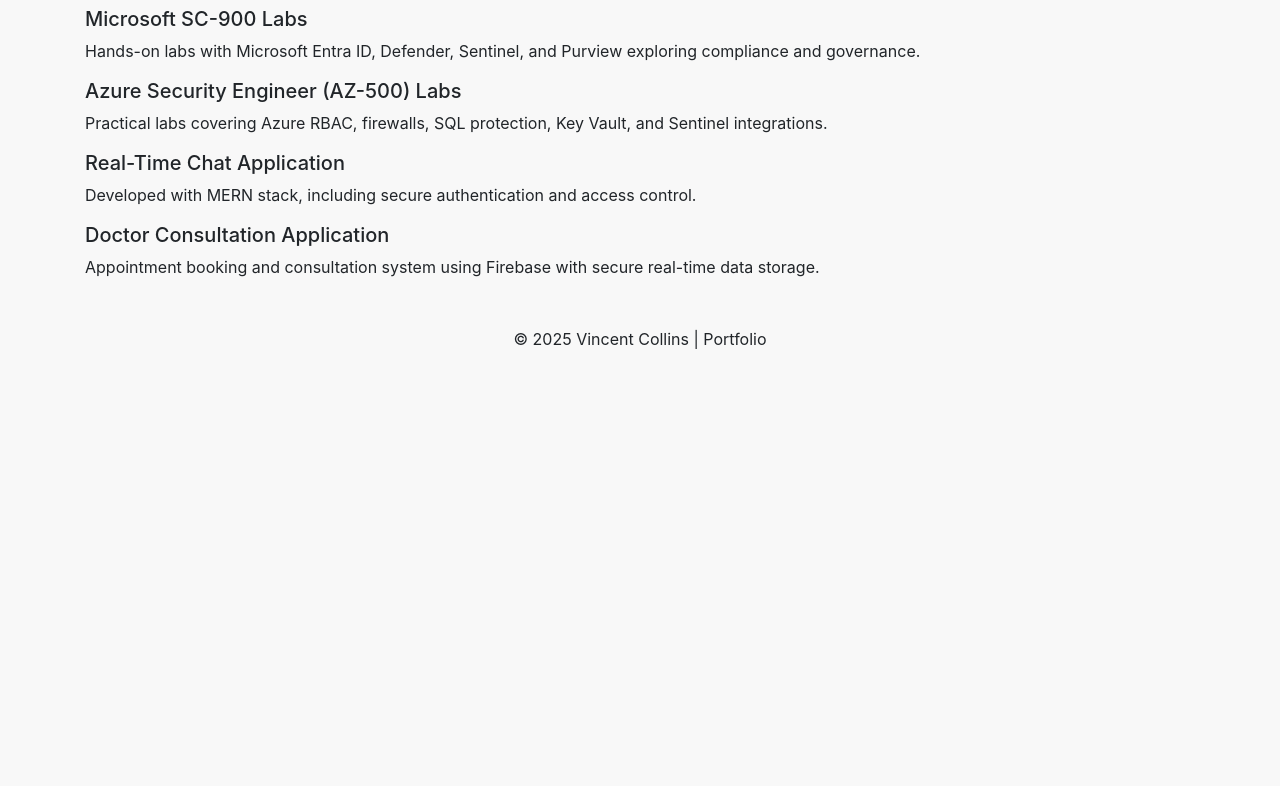
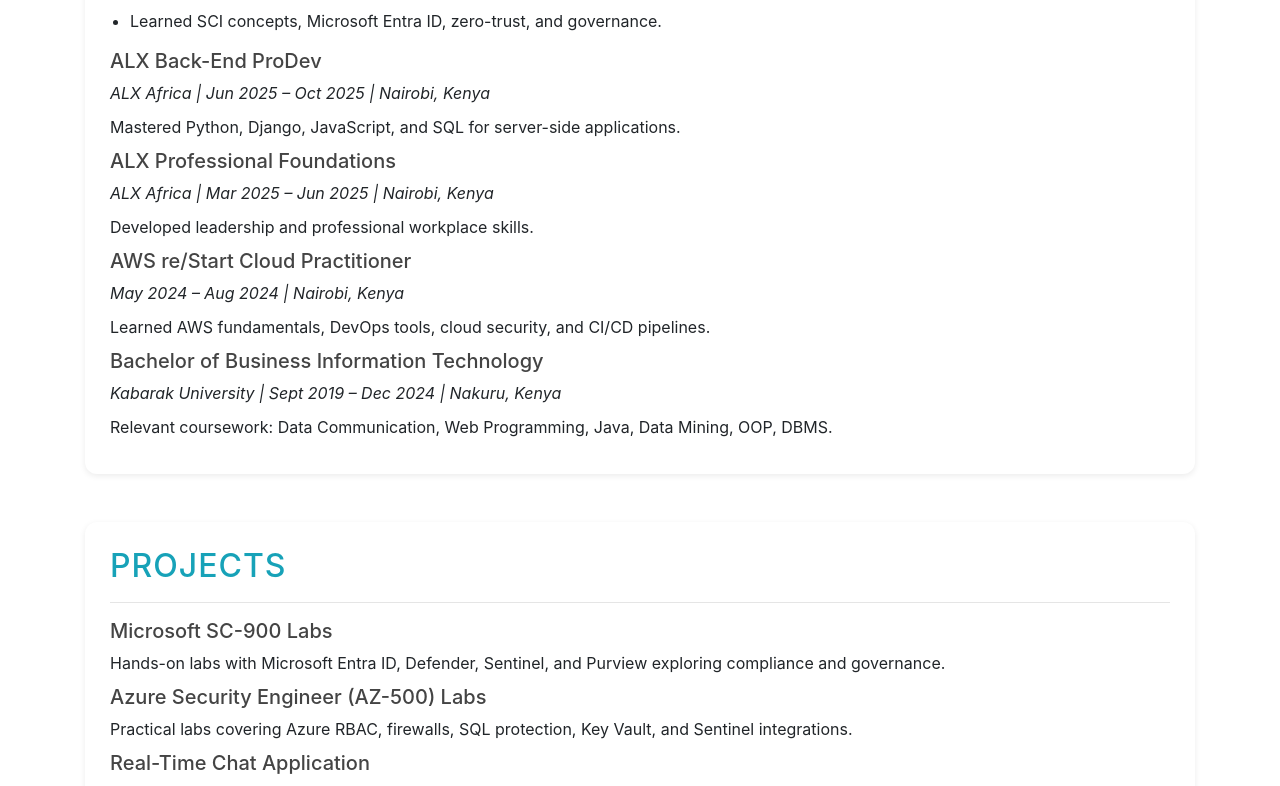
Before and after one commit to collins987/my-portfolio, a plain HTML site: page index.html in a window 1280 px wide. Shown: the part 2014-2800 px from the top of the page. Before the commit the page ends 2381 px from the top, so only its background shows below. Drawn offline with nearby package versions, Linux system fonts and the light colour scheme.

Commit message:
First commit

```diff
--- a/main.css
+++ b/main.css
@@ -1,31 +1,83 @@
-body{
-	background-color:#F8F8F8!important;
-}
+/* General body styling */
+body {
+	background-color: #F8F8F8;
+	font-family: "Segoe UI", Tahoma, Geneva, Verdana, sans-serif;
+	color: #333;
+	line-height: 1.6;
+  }
 
-#profile-wrapper{
-	text-align: center;
-}
+  /* Profile */
+  #profile-pic {
+	width: 160px;
+	height: 160px;
+	border-radius: 50%;
+	border: 4px solid #17a2b8; /* bootstrap info color */
+	margin: 20px auto;
+	display: block;
+  }
 
-#profile-pic{
-	width:150px;
-	height: 150px;
-	border-radius: 50%;
-	margin-left: auto;
-  	margin-right: auto;
-}
+  /* Section headings */
+  h2 {
+	margin-top: 40px;
+	margin-bottom: 20px;
+	color: #17a2b8;
+	font-weight: 600;
+	text-transform: uppercase;
+	letter-spacing: 1px;
+  }
 
-ul{
-	padding: 0;
-    list-style-type: none;
-}
+  /* Sub-headings (job titles, project names, etc.) */
+  h5 {
+	font-weight: 600;
+	margin-top: 20px;
+	color: #444;
+  }
 
+  /* Cards for sections */
+  section {
+	background: #fff;
+	padding: 25px;
+	border-radius: 12px;
+	box-shadow: 0 2px 6px rgba(0, 0, 0, 0.08);
+	margin-bottom: 30px;
+  }
 
-.social-links ul, li{
-	list-style-type:none;
+  /* Lists inside cards */
+  section ul {
+	padding-left: 20px;
+  }
+
+  section ul li {
+	margin-bottom: 8px;
+  }
+
+  /* Skills paragraphs */
+  section p {
+	margin-bottom: 10px;
+  }
+
+  /* Social icons */
+  .social-links {
+	margin-top: 15px;
+  }
+
+  .social-links li {
 	display: inline-block;
-}
+	margin: 0 8px;
+  }
 
-.social{
-	width:20px;
-	height: 20px;
-}
+  .social {
+	width: 28px;
+	height: 28px;
+	transition: transform 0.2s ease-in-out;
+  }
+
+  .social:hover {
+	transform: scale(1.2);
+  }
+
+  /* Footer */
+  footer {
+	font-size: 0.9rem;
+	color: #777;
+  }
```
